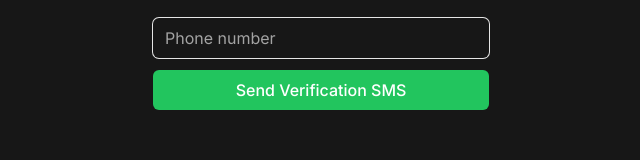
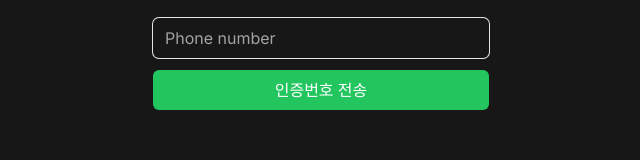
Before and after one commit to BORB-CHOI/carrot-market--study, a Next.js app: page /sms in a window 1280 px wide. Shown: the part 122-282 px from the top of the page, without its empty margins (319-959 px from the left). Built offline with nearby package versions, Linux system fonts and the light colour scheme.

Commit message:
Update page.tsx

```diff
--- a/app/sms/page.tsx
+++ b/app/sms/page.tsx
@@ -38,9 +38,10 @@ export default function SMSLogin() {
             required
             min={100000}
             max={999999}
+            errors={state.error?.formErrors}
           />
         )}
-        <Button text={state.token ? "Verify Token" : "Send Verification SMS"} />
+        <Button text={state.token ? "인증하기" : "인증번호 전송"} />
       </form>
     </div>
   );
```
